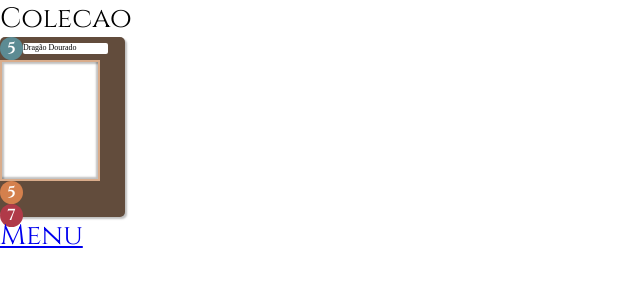
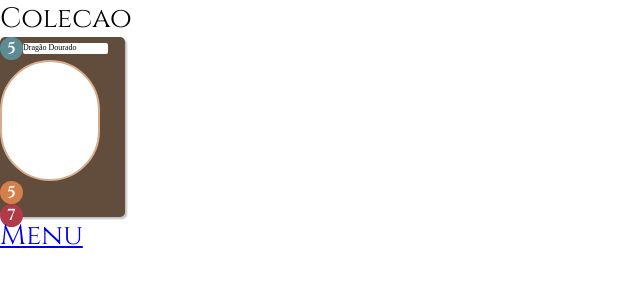
Before and after one commit to felipe-luckemeyer/cartas-jogo-web-cra, a React (Create React App) app in the folder front/: page /colecao in a window 1280 px wide. Shown: the top 300 px of the page, without its empty margins (0-640 px from the left). Built offline with nearby package versions, Linux system fonts and the light colour scheme; a web font is replaced by a local one.

Commit message:
initial style

```diff
--- a/front/src/components/Cards/styled-card.js
+++ b/front/src/components/Cards/styled-card.js
@@ -29,9 +29,8 @@ export const Hero = styled.div`
   width:100px;
   height: 121px;
   background: #FFFFFF;
+  border-radius: 50px;
   border: 2px solid ${Colors.begeEscuro};
-
-  box-shadow: inset -2px -2px 2px rgba(0, 0, 0, 0.25), inset 2px 2px 2px rgba(0, 0, 0, 0.25);
 `;
 
 export const Status = styled.div`
```
